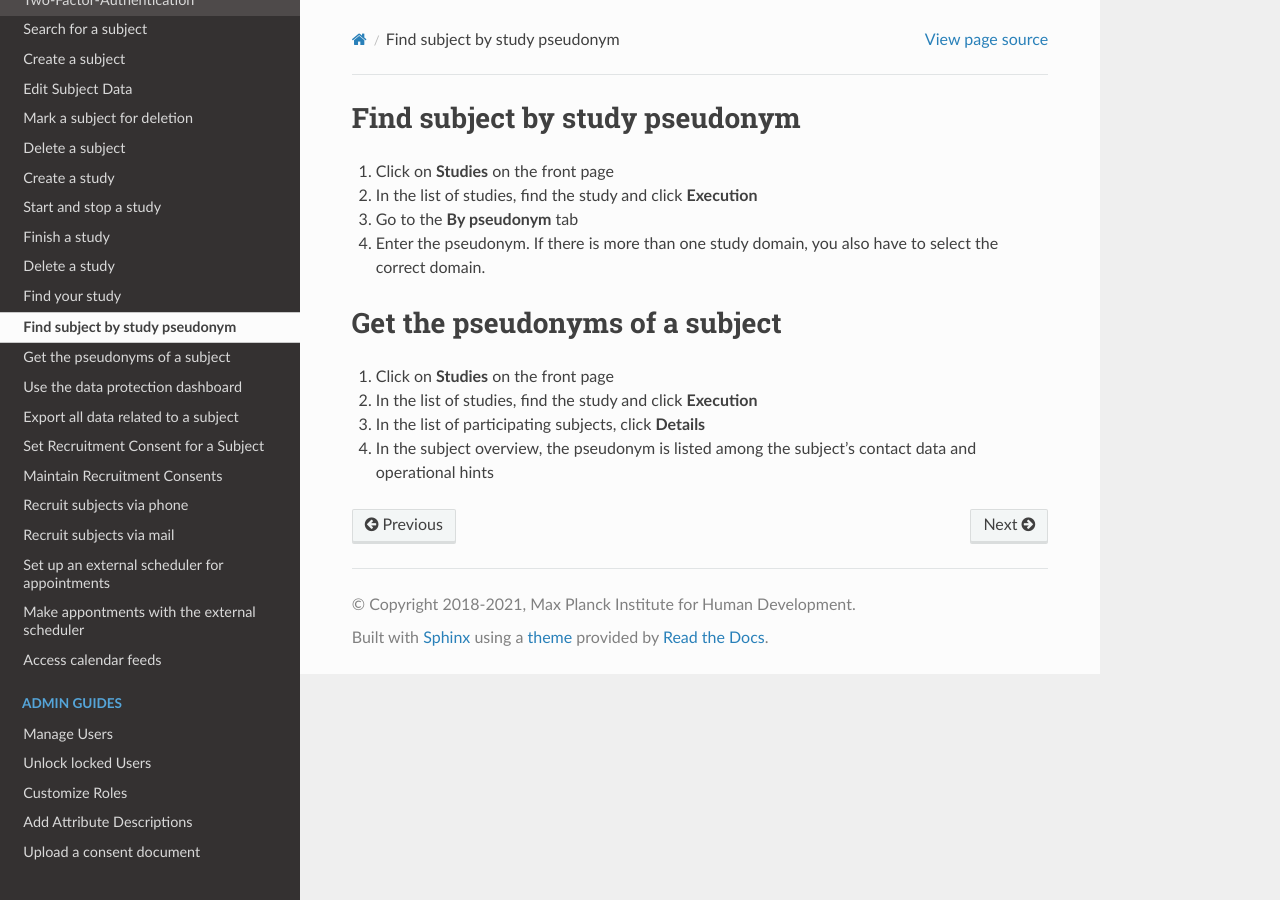
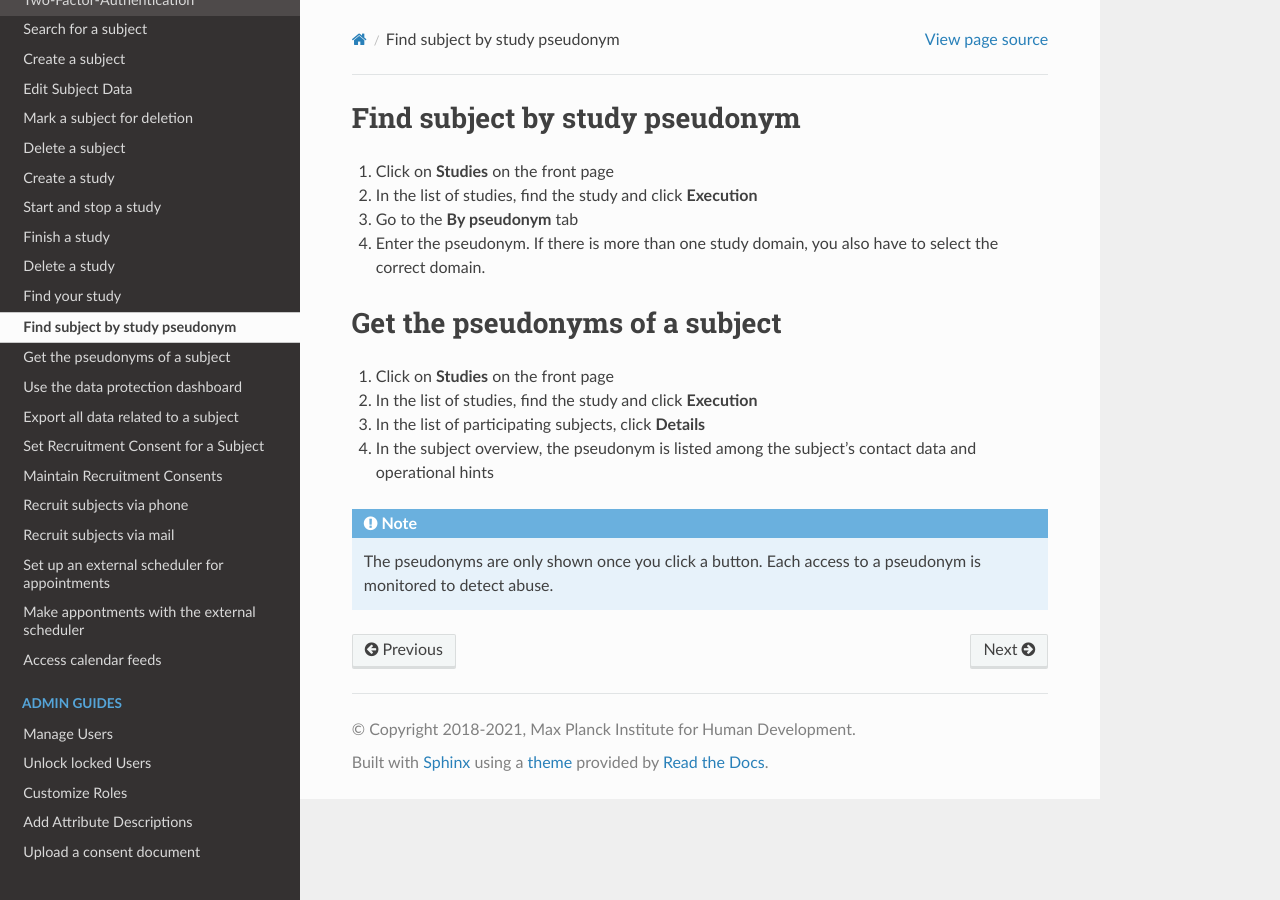
Before and after one commit to DouglasNeuroInformatics/castellum, a Sphinx documentation site: the page built from source/guides/pseudonyms.rst, in a window 1280 px wide. Built offline with Sphinx 7.4.7 and the Read the Docs theme 2.0.0, drawn with Linux system fonts in a browser that asks for light colours.

Commit message:
add note on pseudonym monitoring

```diff
--- a/source/guides/pseudonyms.rst
+++ b/source/guides/pseudonyms.rst
@@ -20,3 +20,7 @@ Get the pseudonyms of a subject
 3.  In the list of participating subjects, click **Details**
 4.  In the subject overview, the pseudonym is listed among the subject's
     contact data and operational hints
+
+.. note::
+    The pseudonyms are only shown once you click a button. Each access to a
+    pseudonym is monitored to detect abuse.
```
